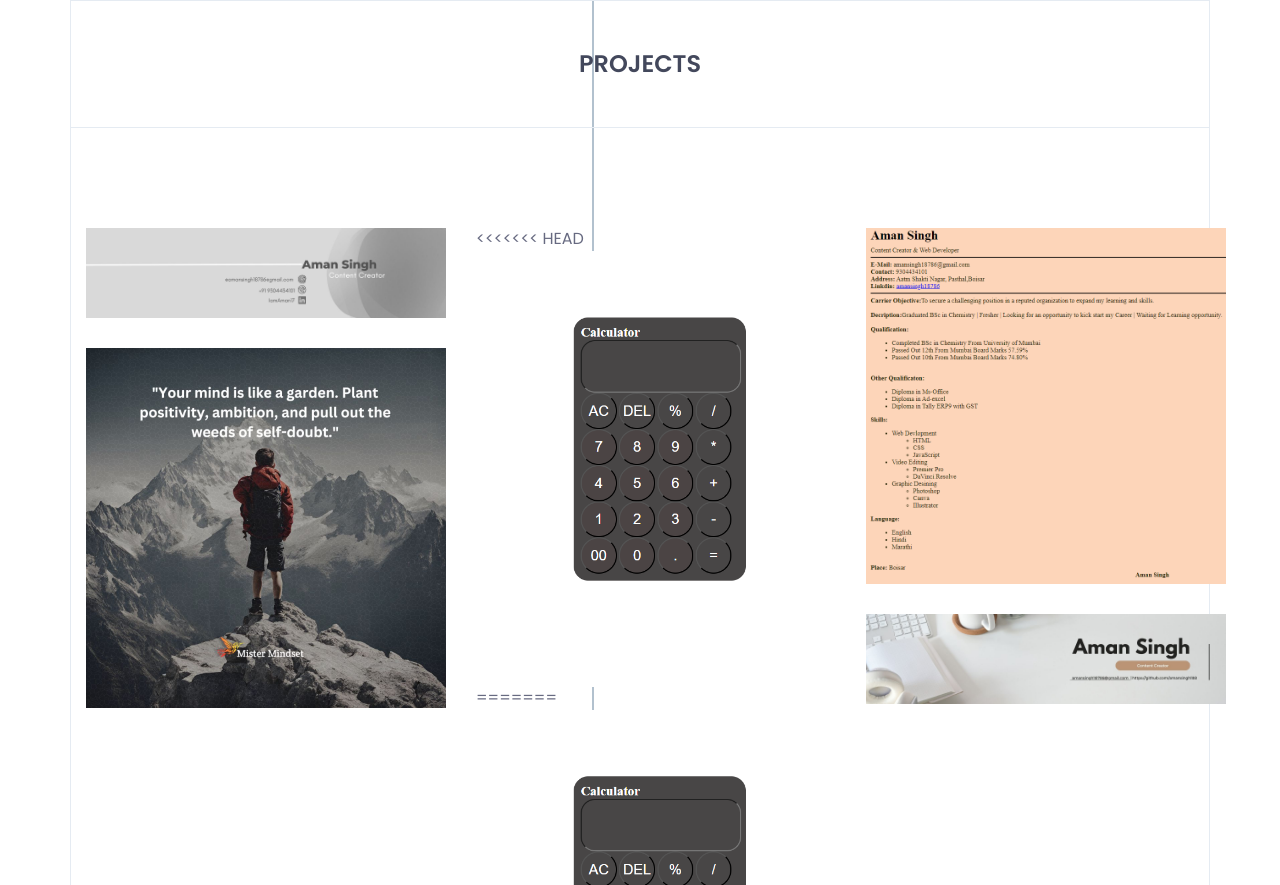
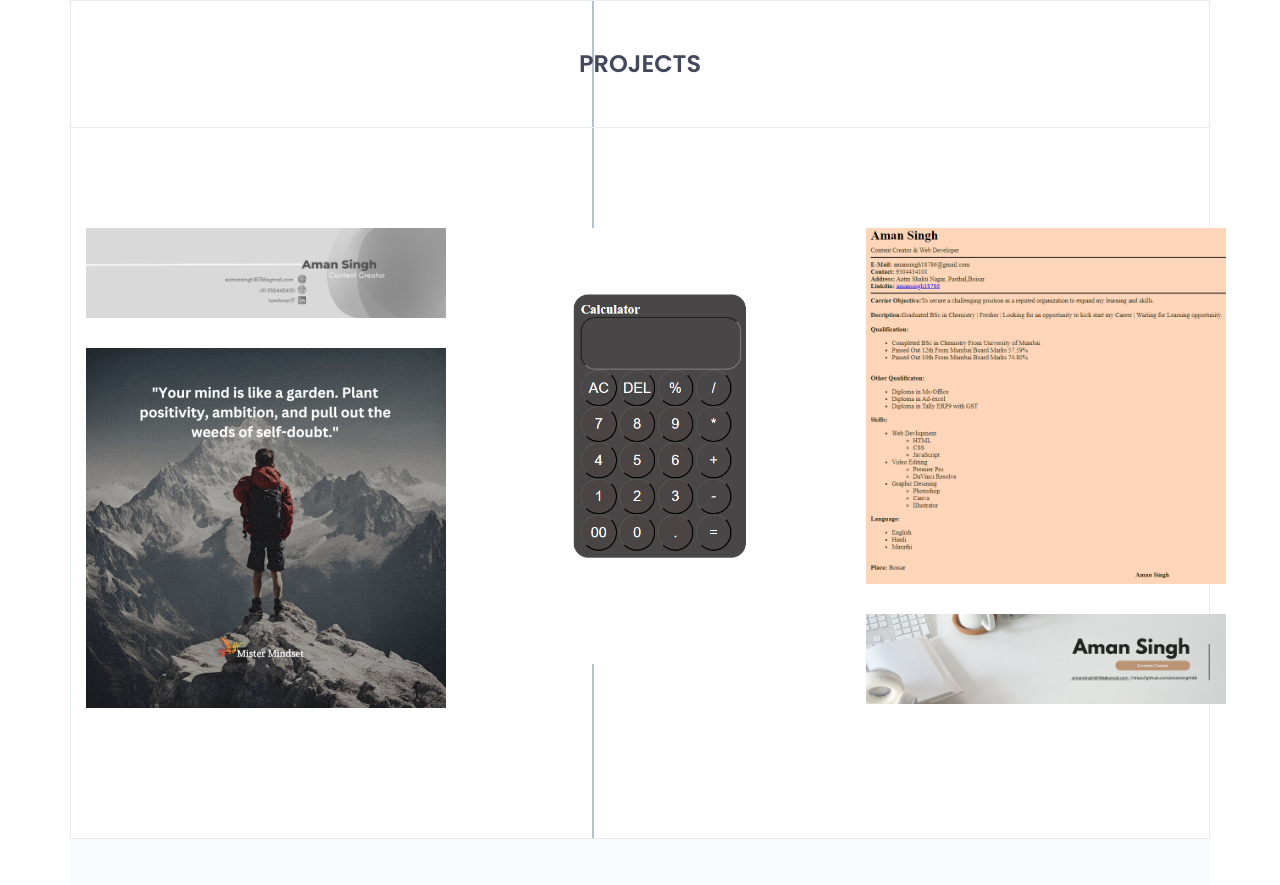
Before and after one commit to AmanSingh-17/My-Portfolio.html, a plain HTML site: page index.html in a window 1280 px wide. Shown: the part 3391-4276 px from the top of the page. Drawn offline with nearby package versions, Linux system fonts and the light colour scheme.

Commit message:
index.html Updated

```diff
--- a/index.html
+++ b/index.html
@@ -470,11 +470,7 @@
 
 								<div class="col-sm-4">
 									<div class="item">
-<<<<<<< HEAD
-										<img src="assets/images/portfolio/screen01.jpg" alt="portfolio image"/>
-=======
-										<img src="assets/images/portfolio/Screen01.jpg" alt="portfolio image"/>
->>>>>>> c46c318709cd179da8d367a87d7cb5ed84ac2960
+										<img src="assets/images/portfolio/Screen01.jpg" alt="Calculator"/>
 										<div class="isotope-overlay">
 											<a href="#">
 												Simple Calculator
```
